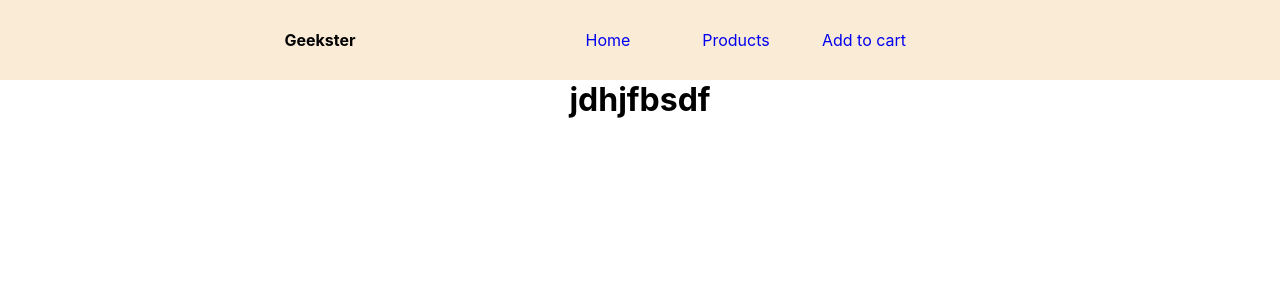
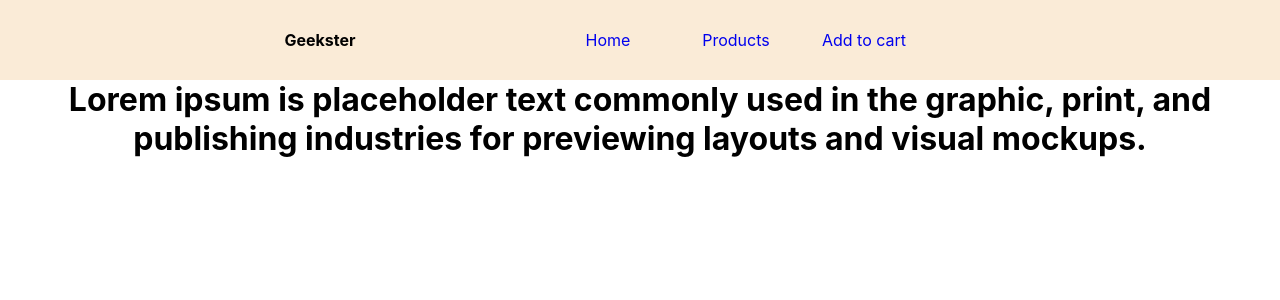
Before and after one commit to himanshu20163/redux_website, a React (Create React App) app: page / in a window 1280 px wide. Shown: the top 300 px of the page. Built offline with nearby package versions, Linux system fonts and the light colour scheme.

Commit message:
Update Home.jsx

```diff
--- a/src/Components/Home.jsx
+++ b/src/Components/Home.jsx
@@ -3,7 +3,7 @@
 const Home = () => {
   return (
     <div>
-      <h1>jdhjfbsdf</h1>
+      <h1>Lorem ipsum is placeholder text commonly used in the graphic, print, and publishing industries for previewing layouts and visual mockups.</h1>
     </div>
   )
 }
```
